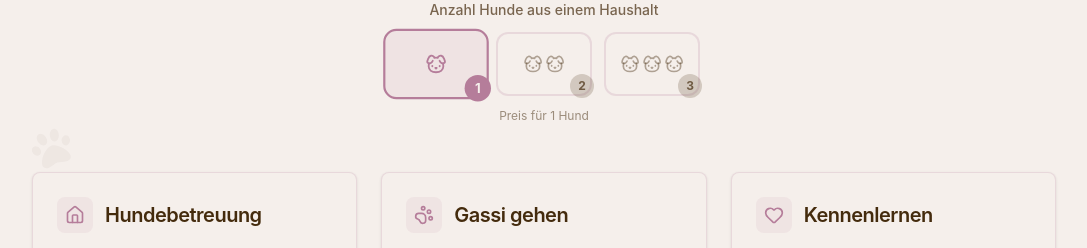
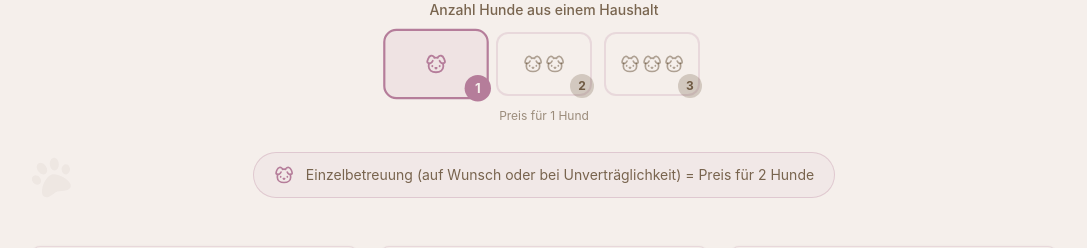
Before and after one commit to Flofrstr/pfotenpfadfinder, a Next.js app: page / in a window 1280 px wide. Shown: the part 4006-4254 px from the top of the page, without its empty margins (96-1183 px from the left). Built offline with nearby package versions, Linux system fonts and the light colour scheme; a web font is replaced by a local one.

Commit message:
Add pricing information for individual dog care in ServicesSection

```diff
--- a/components/services-section.tsx
+++ b/components/services-section.tsx
@@ -85,6 +85,12 @@ export function ServicesSection() {
             <p className="text-foreground/50 text-xs">
               {numberOfDogs === 1 ? 'Preis für 1 Hund' : `Gesamtpreis für ${numberOfDogs} Hunde`}
             </p>
+            <div className="border-accent/30 bg-accent/5 mt-4 flex items-center gap-3 rounded-full border px-5 py-3">
+              <Dog className="text-accent h-5 w-5 shrink-0" />
+              <p className="text-foreground/70 text-sm">
+                Einzelbetreuung (auf Wunsch oder bei Unverträglichkeit) = Preis für 2 Hunde
+              </p>
+            </div>
           </div>
         </div>
 
```
